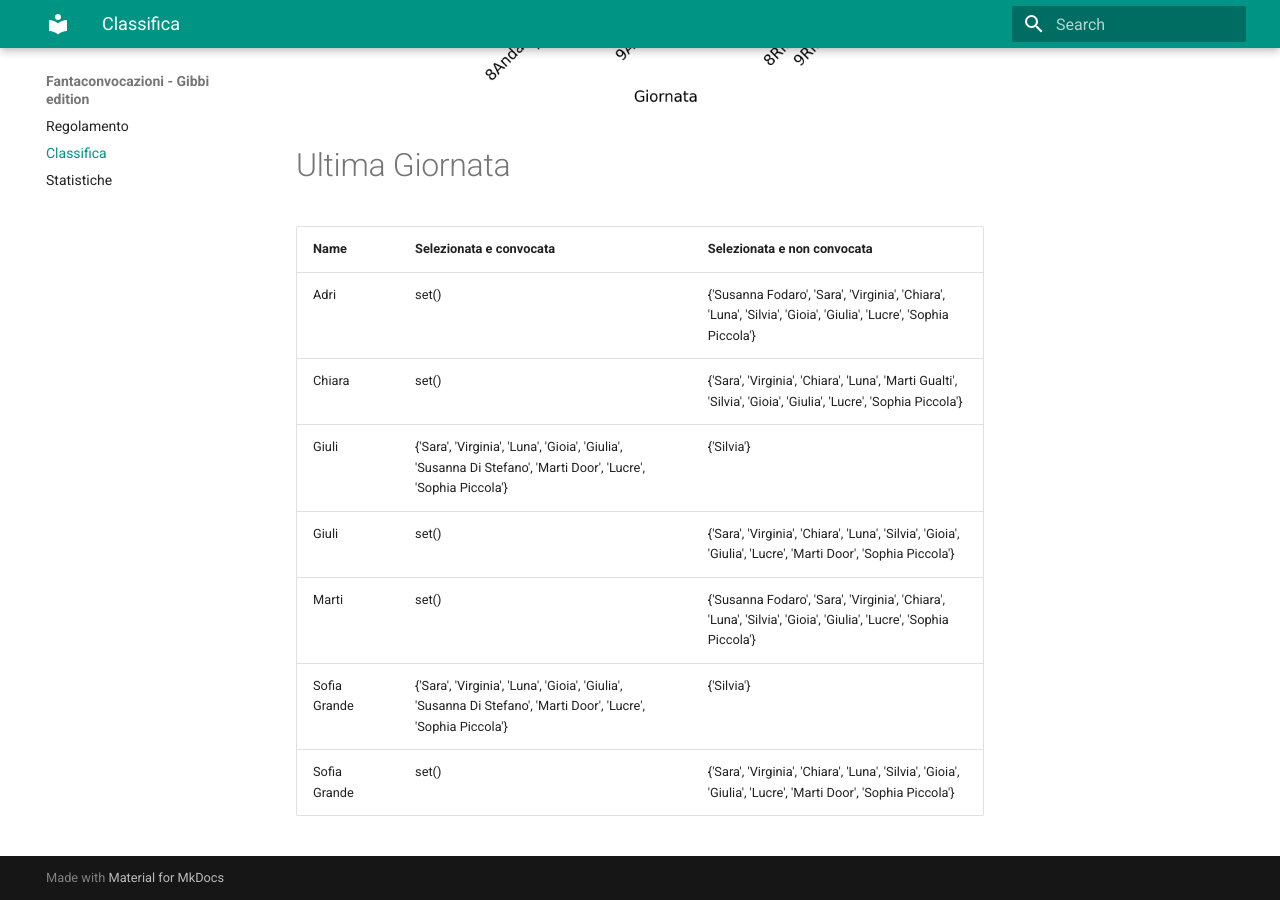
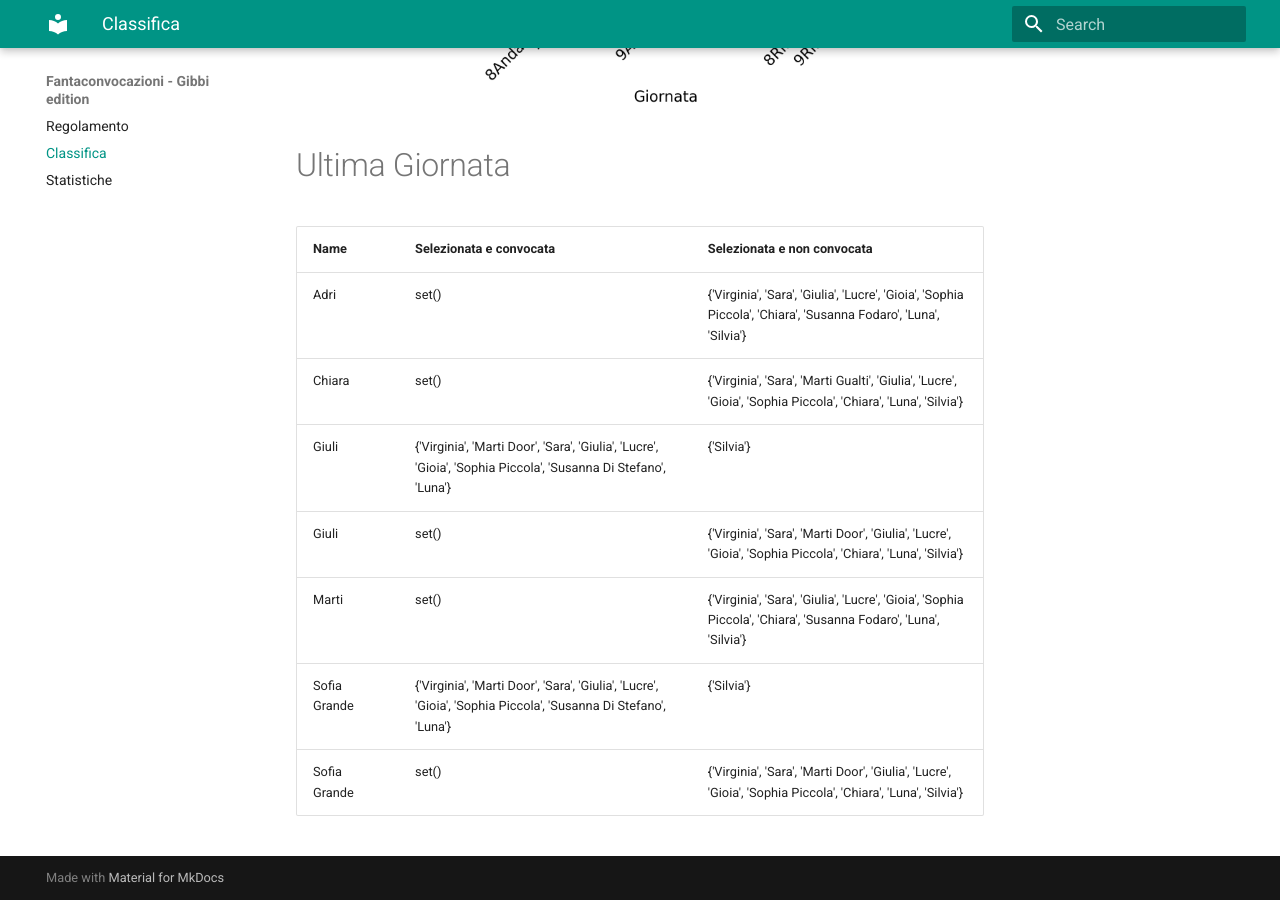
Before and after one commit to martinig94/fantagibbi, an MkDocs documentation site: the page built from docs/Classifica.md, in a window 1280 px wide and 900 px high, scrolled down 1003 px. Built offline with MkDocs 1.6.1 and Material for MkDocs 9.7.7, drawn with Linux system fonts in a browser that asks for light colours.

Commit message:
Auto-update from main.py

```diff
--- a/docs/Classifica.md
+++ b/docs/Classifica.md
@@ -18,11 +18,11 @@
 <!-- START_TABLE CORRECT -->
 | Name         | Selezionata e convocata                                                                                        | Selezionata e non convocata                                                                                      |
 |:-------------|:---------------------------------------------------------------------------------------------------------------|:-----------------------------------------------------------------------------------------------------------------|
-| Adri         | set()                                                                                                          | {'Susanna Fodaro', 'Sara', 'Virginia', 'Chiara', 'Luna', 'Silvia', 'Gioia', 'Giulia', 'Lucre', 'Sophia Piccola'} |
-| Chiara       | set()                                                                                                          | {'Sara', 'Virginia', 'Chiara', 'Luna', 'Marti Gualti', 'Silvia', 'Gioia', 'Giulia', 'Lucre', 'Sophia Piccola'}   |
-| Giuli        | {'Sara', 'Virginia', 'Luna', 'Gioia', 'Giulia', 'Susanna Di Stefano', 'Marti Door', 'Lucre', 'Sophia Piccola'} | {'Silvia'}                                                                                                       |
-| Giuli        | set()                                                                                                          | {'Sara', 'Virginia', 'Chiara', 'Luna', 'Silvia', 'Gioia', 'Giulia', 'Lucre', 'Marti Door', 'Sophia Piccola'}     |
-| Marti        | set()                                                                                                          | {'Susanna Fodaro', 'Sara', 'Virginia', 'Chiara', 'Luna', 'Silvia', 'Gioia', 'Giulia', 'Lucre', 'Sophia Piccola'} |
-| Sofia Grande | {'Sara', 'Virginia', 'Luna', 'Gioia', 'Giulia', 'Susanna Di Stefano', 'Marti Door', 'Lucre', 'Sophia Piccola'} | {'Silvia'}                                                                                                       |
-| Sofia Grande | set()                                                                                                          | {'Sara', 'Virginia', 'Chiara', 'Luna', 'Silvia', 'Gioia', 'Giulia', 'Lucre', 'Marti Door', 'Sophia Piccola'}     |
+| Adri         | set()                                                                                                          | {'Virginia', 'Sara', 'Giulia', 'Lucre', 'Gioia', 'Sophia Piccola', 'Chiara', 'Susanna Fodaro', 'Luna', 'Silvia'} |
+| Chiara       | set()                                                                                                          | {'Virginia', 'Sara', 'Marti Gualti', 'Giulia', 'Lucre', 'Gioia', 'Sophia Piccola', 'Chiara', 'Luna', 'Silvia'}   |
+| Giuli        | {'Virginia', 'Marti Door', 'Sara', 'Giulia', 'Lucre', 'Gioia', 'Sophia Piccola', 'Susanna Di Stefano', 'Luna'} | {'Silvia'}                                                                                                       |
+| Giuli        | set()                                                                                                          | {'Virginia', 'Sara', 'Marti Door', 'Giulia', 'Lucre', 'Gioia', 'Sophia Piccola', 'Chiara', 'Luna', 'Silvia'}     |
+| Marti        | set()                                                                                                          | {'Virginia', 'Sara', 'Giulia', 'Lucre', 'Gioia', 'Sophia Piccola', 'Chiara', 'Susanna Fodaro', 'Luna', 'Silvia'} |
+| Sofia Grande | {'Virginia', 'Marti Door', 'Sara', 'Giulia', 'Lucre', 'Gioia', 'Sophia Piccola', 'Susanna Di Stefano', 'Luna'} | {'Silvia'}                                                                                                       |
+| Sofia Grande | set()                                                                                                          | {'Virginia', 'Sara', 'Marti Door', 'Giulia', 'Lucre', 'Gioia', 'Sophia Piccola', 'Chiara', 'Luna', 'Silvia'}     |
 <!-- END_TABLE CORRECT -->
```
